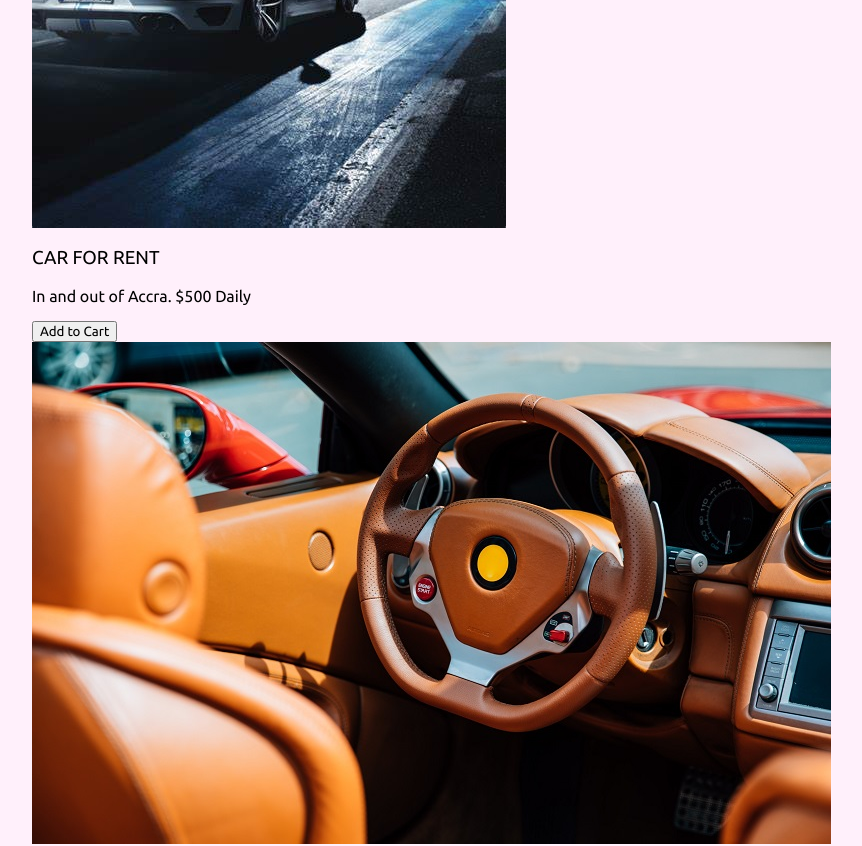
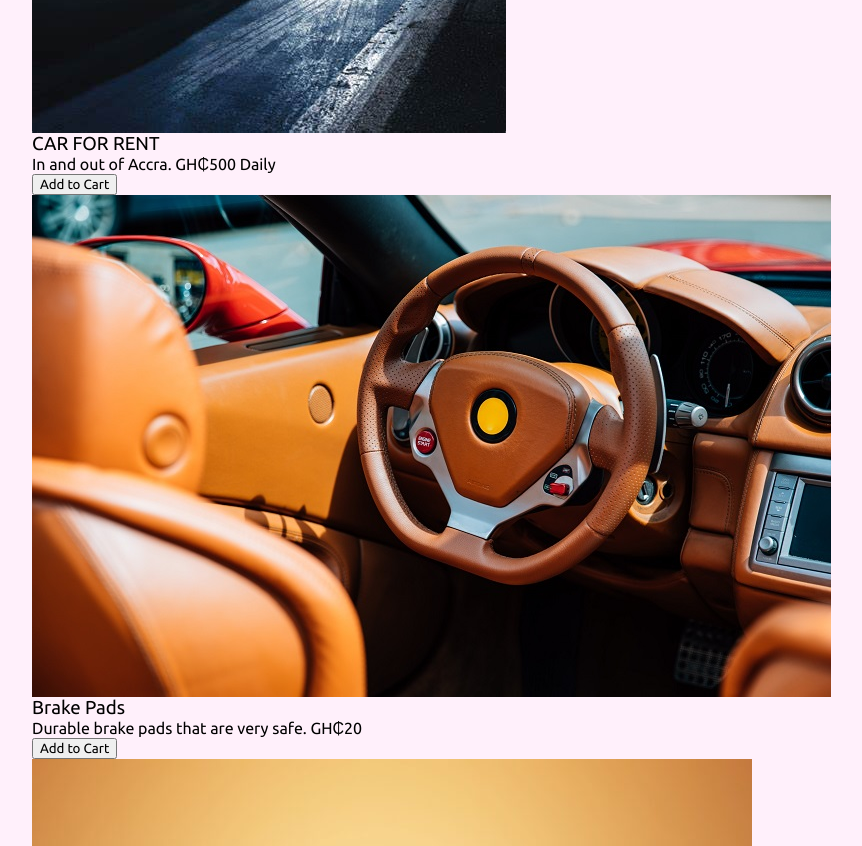
Before and after one commit to afiayeboah/auto-spareparts-frontend, a React (Create React App) app in the folder auto-spareparts-frontend/: page / in a window 1280 px wide. Shown: the part 580-1426 px from the top of the page, without its empty margins (0-862 px from the left). Built offline with nearby package versions, Linux system fonts and the light colour scheme.

Commit message:
change currency to cedi

```diff
--- a/auto-spareparts-frontend/src/components/PageWrapper/styles.js
+++ b/auto-spareparts-frontend/src/components/PageWrapper/styles.js
@@ -1,17 +1,14 @@
 import styled from "styled-components";
+
+
 
 const Styles = styled.div`
   overflow-x: hidden;
-  margin-top: 70px;
   height: 100%;
   width: 100%;
   height: 100%;
   background-color: #fff0fb;
-  display: flex;
-  flex-direction: column;
-  &>* {
-    width: 100%;
-  }
+  flex: 1;
   .wrappers-wrapper-haha {
     flex: 1;
     padding: 2rem;
--- a/auto-spareparts-frontend/src/constants/products.json
+++ b/auto-spareparts-frontend/src/constants/products.json
@@ -2,19 +2,19 @@
   {
     "id": 1,
     "title": "CAR FOR RENT",
-    "description": "In and out of Accra. $500 Daily",
+    "description": "In and out of Accra. GH₵500 Daily",
     "image": "a1.jpeg"
   },
   {
     "id": 2,
     "title": "Brake Pads",
-    "description": "Durable brake pads that are very safe. $20",
+    "description": "Durable brake pads that are very safe. GH₵20",
     "image": "a2.jpeg"
   },
   {
     "id": 3,
     "title": "Tires",
-    "description": "Premium car tires that are long lasting. $100",
+    "description": "Premium car tires that are long lasting. GH₵100",
     "image": "a3.jpg"
   },
   {
--- a/auto-spareparts-frontend/src/styles/main-theme.css
+++ b/auto-spareparts-frontend/src/styles/main-theme.css
@@ -17,14 +17,25 @@ body {
   max-width: 100%;
   position: relative;
   overflow-x: hidden;
-  margin: 0;
 }
 
-img {
-  object-position: center;
-  object-fit: contain;
-  vertical-align: middle;
-  user-select: none;
+#root {
+  min-height: calc(100vh - 70px);
+  margin-top: 70px;
+  display: flex;
+  flex-direction: column;
+}
+
+body,
+h1,
+h2,
+h3,
+h4,
+h5,
+h6,
+p,
+figure {
+  margin: 0;
 }
 
 div,
@@ -44,3 +55,10 @@ ul {
   padding: 0;
   margin: 0;
 }
+
+img {
+  object-position: center;
+  object-fit: contain;
+  vertical-align: middle;
+  user-select: none;
+}
```
